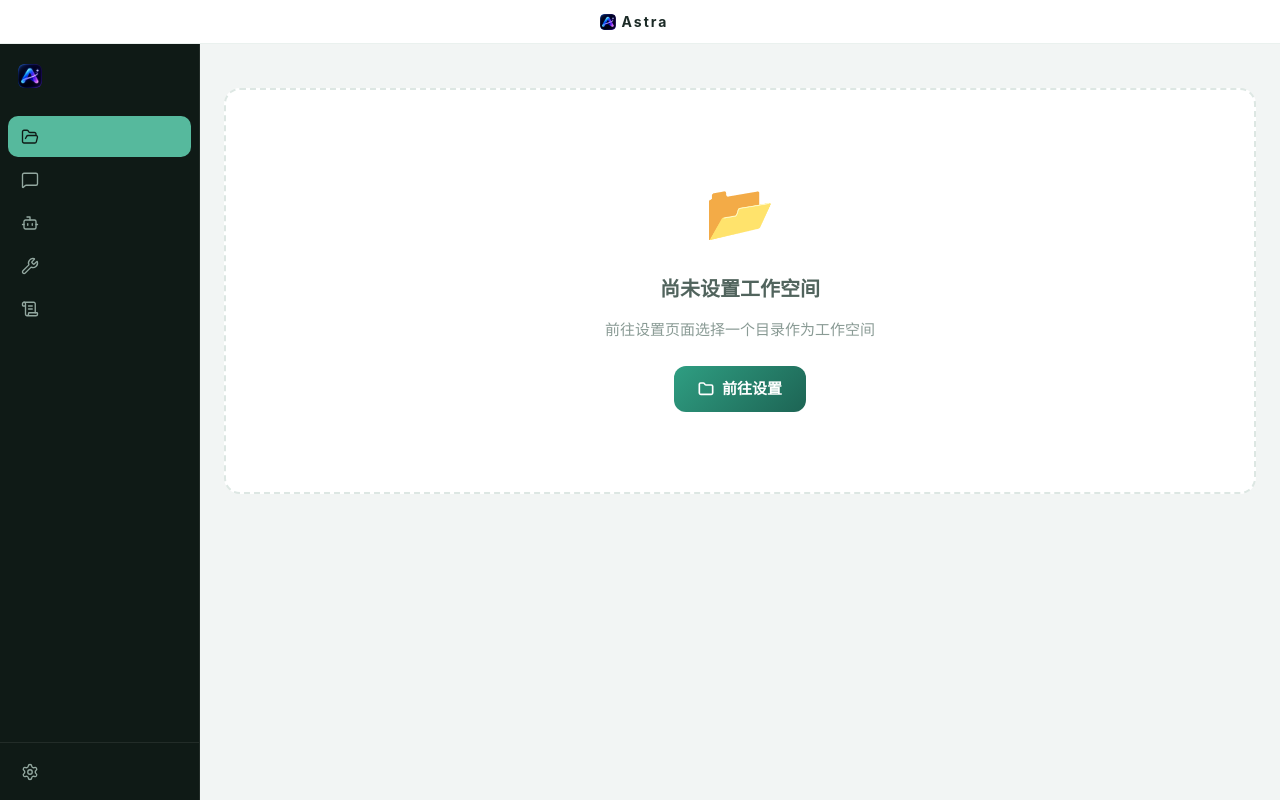
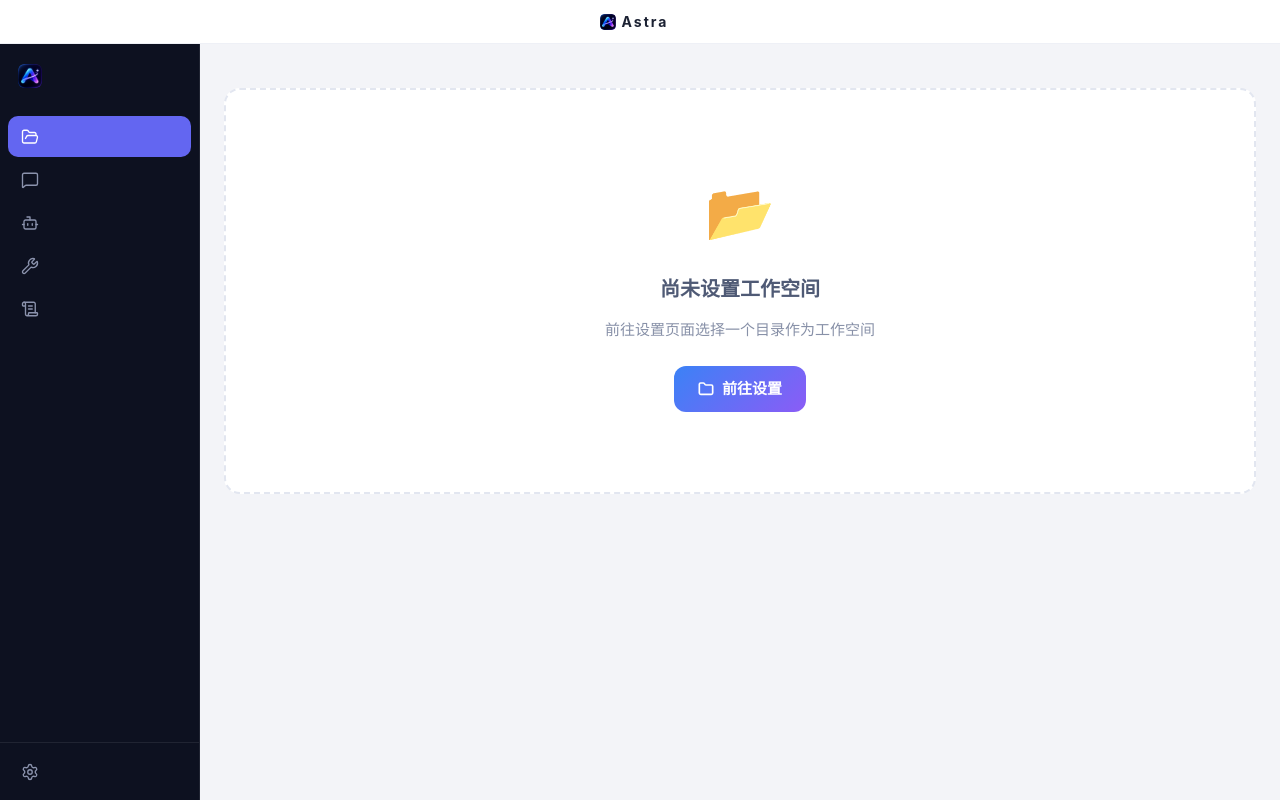
Before and after one commit to alanpaper/astra, a React (Vite) app in the folder src/: page / in a window 1280 px wide. Built offline with nearby package versions, Linux system fonts and the light colour scheme.

Commit message:
feat(theme): 主题色切换为 indigo，品牌色系全量更新

```diff
--- a/src/src/styles/_variables.scss
+++ b/src/src/styles/_variables.scss
@@ -1,8 +1,9 @@
 /* ============================================================
-   星野主题变量（唯一事实来源）— 按 campus-ai-frontend-design 分层
+   Astra 主题变量（唯一事实来源）— 按 campus-ai-frontend-design 分层
    - 亮/暗主题通过 <html data-theme="dark|light"> 切换
    - 每个变量必须同时定义亮/暗两份，漏一份就是暗色模式 bug
    - 暗色不是简单反转：brand 色阶整体反向（暗色下 brand-50 是深底、brand-700 是浅字）
+   - 品牌色为靛蓝紫（indigo）色阶，对齐 logo 的 蓝紫渐变 + 深空蓝黑底
    - 下半部分保留旧版变量名（--accent/--bg-card/--error-* 等）作为语义别名，
      指向上面的新色阶，存量样式无需改动即可跟随主题
    ============================================================ */
@@ -11,15 +12,15 @@
 [data-theme='light'] {
   color-scheme: light;
 
-  /* ===== 1. 品牌色：青墨绿色阶 ===== */
-  --brand-50: #f2faf7;
-  --brand-100: #ddf3ea;
-  --brand-200: #b9e6d6;
-  --brand-300: #8ad3bc;
-  --brand-400: #56b99d;
-  --brand-500: #2f9e82;
-  --brand-600: #237f68;
-  --brand-700: #1d6454;
+  /* ===== 1. 品牌色：靛蓝紫色阶（对齐 Astra logo） ===== */
+  --brand-50: #f4f4fe;
+  --brand-100: #e8e8fd;
+  --brand-200: #d0d1fb;
+  --brand-300: #a8aef8;
+  --brand-400: #7c83f2;
+  --brand-500: #6366f1;
+  --brand-600: #4f46e5;
+  --brand-700: #4338ca;
 
   /* ===== 2. 语义色（Tailwind emerald / amber / red / blue） ===== */
   --success-50: #ecfdf5;
@@ -55,32 +56,32 @@
   --info-600: #2563eb;
   --info-700: #1d4ed8;
 
-  /* ===== 3. 背景/表面 ===== */
-  --bg-body: #f2f5f4;
+  /* ===== 3. 背景/表面（蓝灰冷调） ===== */
+  --bg-body: #f3f4f8;
   --bg-surface: #ffffff;
-  --bg-surface-soft: #f6faf8;
+  --bg-surface-soft: #f6f7fb;
   --bg-elevated: #ffffff;
   --bg-glass: rgba(255, 255, 255, 0.72);
 
-  /* ===== 4. 文字 ===== */
-  --text-primary: #1c2b27;
-  --text-secondary: #51645d;
-  --text-muted: #8a9b95;
-  --text-placeholder: #c2cfc9;
+  /* ===== 4. 文字（藏青调） ===== */
+  --text-primary: #1c2233;
+  --text-secondary: #4f5a75;
+  --text-muted: #8891a8;
+  --text-placeholder: #c3c9d9;
   --text-inverse: #ffffff;
 
   /* ===== 5. 边框 ===== */
-  --border-color: #dde7e3;
-  --border-strong: #c4d2cc;
-  --divider: #eaf1ee;
+  --border-color: #e2e6f0;
+  --border-strong: #c8cede;
+  --divider: #eef0f6;
 
-  /* ===== 6. 渐变/阴影/圆角 ===== */
-  --gradient-brand: linear-gradient(135deg, #2f9e82, #1d6454);
-  --shadow-sm: rgba(20, 32, 27, 0.05);
-  --shadow-md: rgba(20, 32, 27, 0.08);
-  --shadow-hover: rgba(20, 32, 27, 0.12);
-  --shadow-lg: 0 24px 48px rgba(20, 32, 27, 0.22);
-  --shadow-glow: 0 4px 16px rgba(47, 158, 130, 0.35);
+  /* ===== 6. 渐变/阴影/圆角（渐变对齐 logo：蓝→紫） ===== */
+  --gradient-brand: linear-gradient(135deg, #3b82f6, #8b5cf6);
+  --shadow-sm: rgba(15, 20, 40, 0.05);
+  --shadow-md: rgba(15, 20, 40, 0.08);
+  --shadow-hover: rgba(15, 20, 40, 0.12);
+  --shadow-lg: 0 24px 48px rgba(15, 20, 40, 0.22);
+  --shadow-glow: 0 4px 16px rgba(99, 102, 241, 0.35);
   --radius-sm: 6px;
   --radius-md: 10px;
   --radius-lg: 14px;
@@ -88,19 +89,19 @@
   --radius-full: 999px;
 
   /* ===== 7. 组件级 ===== */
-  --overlay: rgba(8, 14, 12, 0.55);
-  --tooltip-bg: #1c2b27;
-  --tooltip-text: #f2faf7;
-  --scrollbar-thumb: #c4d2cc;
-  --scrollbar-thumb-hover: #8a9b95;
+  --overlay: rgba(10, 14, 28, 0.55);
+  --tooltip-bg: #1c2233;
+  --tooltip-text: #f4f4fe;
+  --scrollbar-thumb: #c8cede;
+  --scrollbar-thumb-hover: #8891a8;
   --on-accent-text: rgba(255, 255, 255, 0.88);
   --on-accent-soft: rgba(255, 255, 255, 0.25);
   --on-accent-border: rgba(255, 255, 255, 0.2);
 
-  /* 代码块（设计约定：亮暗主题下都用墨绿深底） */
-  --code-bg: #101b17;
-  --code-bg-deep: #0b1210;
-  --code-text: #dce8e3;
+  /* 代码块（设计约定：亮暗主题下都用深空蓝黑底） */
+  --code-bg: #10131f;
+  --code-bg-deep: #0a0d17;
+  --code-text: #dfe3f0;
   --code-border: rgba(255, 255, 255, 0.08);
 
   /* ===== 语义别名（旧变量名 → 新色阶） ===== */
@@ -118,10 +119,10 @@
   --accent-bg: var(--brand-50);
   --accent-bg-hover: var(--brand-100);
   --accent-gradient: var(--gradient-brand);
-  --accent-shadow: rgba(47, 158, 130, 0.3);
-  --accent-shadow-hover: rgba(47, 158, 130, 0.4);
-  --accent-light: rgba(47, 158, 130, 0.1);
-  --accent-ring: rgba(47, 158, 130, 0.28);
+  --accent-shadow: rgba(99, 102, 241, 0.3);
+  --accent-shadow-hover: rgba(99, 102, 241, 0.4);
+  --accent-light: rgba(99, 102, 241, 0.1);
+  --accent-ring: rgba(99, 102, 241, 0.28);
 
   --link: var(--info-500);
   --link-hover: var(--info-600);
@@ -143,29 +144,29 @@
   --highlight-bg: rgba(254, 240, 138, 0.5);
   --highlight-text: #1e293b;
 
-  /* 深色侧边栏（两种主题下侧边栏都是墨绿深底） */
-  --sidebar-bg: #0f1a16;
-  --sidebar-text: #93a8a0;
-  --sidebar-text-hover: #dce8e3;
-  --sidebar-active-bg: #56b99d;
-  --sidebar-active-text: #0f1a16;
+  /* 深色侧边栏（两种主题下侧边栏都是深空蓝黑底） */
+  --sidebar-bg: #0d1120;
+  --sidebar-text: #8b93ad;
+  --sidebar-text-hover: #dfe3f0;
+  --sidebar-active-bg: #6366f1;
+  --sidebar-active-text: #ffffff;
   --sidebar-border: rgba(255, 255, 255, 0.08);
-  --sidebar-hover-bg: rgba(86, 185, 157, 0.14);
-  --sidebar-accent: #56b99d;
+  --sidebar-hover-bg: rgba(124, 131, 242, 0.14);
+  --sidebar-accent: #7c83f2;
 }
 
 [data-theme='dark'] {
   color-scheme: dark;
 
-  /* ===== 1. 品牌色：青墨绿色阶（反向） ===== */
-  --brand-50: #12201b;
-  --brand-100: #1a2c26;
-  --brand-200: #243c33;
-  --brand-300: #4f7a6b;
-  --brand-400: #6fa894;
-  --brand-500: #8ac7b2;
-  --brand-600: #a8dccb;
-  --brand-700: #c6ecdd;
+  /* ===== 1. 品牌色：靛蓝紫色阶（反向） ===== */
+  --brand-50: #131527;
+  --brand-100: #1b1e35;
+  --brand-200: #262a47;
+  --brand-300: #666fd0;
+  --brand-400: #8a93e8;
+  --brand-500: #a5abee;
+  --brand-600: #c1c6f4;
+  --brand-700: #dcdff9;
 
   /* ===== 2. 语义色 ===== */
   --success-50: rgba(16, 185, 129, 0.12);
@@ -201,32 +202,32 @@
   --info-600: #60a5fa;
   --info-700: #93c5fd;
 
-  /* ===== 3. 背景/表面 ===== */
-  --bg-body: #0e1615;
-  --bg-surface: #152019;
-  --bg-surface-soft: #1a2a24;
-  --bg-elevated: #1c2b26;
-  --bg-glass: rgba(14, 22, 21, 0.72);
+  /* ===== 3. 背景/表面（深空蓝黑，对齐 logo 底色） ===== */
+  --bg-body: #0d0f1a;
+  --bg-surface: #151829;
+  --bg-surface-soft: #1a1e33;
+  --bg-elevated: #1d2136;
+  --bg-glass: rgba(13, 15, 26, 0.72);
 
   /* ===== 4. 文字 ===== */
-  --text-primary: #e4ece9;
-  --text-secondary: #a3b5ae;
-  --text-muted: #6d817a;
-  --text-placeholder: #46564f;
-  --text-inverse: #0e1615;
+  --text-primary: #e5e7f2;
+  --text-secondary: #a6abc4;
+  --text-muted: #6d7392;
+  --text-placeholder: #454b66;
+  --text-inverse: #0d0f1a;
 
   /* ===== 5. 边框 ===== */
   --border-color: rgba(255, 255, 255, 0.1);
   --border-strong: rgba(255, 255, 255, 0.16);
   --divider: rgba(255, 255, 255, 0.06);
 
-  /* ===== 6. 渐变/阴影/圆角 ===== */
-  --gradient-brand: linear-gradient(135deg, #2f9e82, #1d6454);
+  /* ===== 6. 渐变/阴影/圆角（渐变对齐 logo：蓝→紫） ===== */
+  --gradient-brand: linear-gradient(135deg, #3b82f6, #8b5cf6);
   --shadow-sm: rgba(0, 0, 0, 0.25);
   --shadow-md: rgba(0, 0, 0, 0.35);
   --shadow-hover: rgba(0, 0, 0, 0.45);
   --shadow-lg: 0 24px 48px rgba(0, 0, 0, 0.5);
-  --shadow-glow: 0 4px 16px rgba(47, 158, 130, 0.4);
+  --shadow-glow: 0 4px 16px rgba(99, 102, 241, 0.4);
   --radius-sm: 6px;
   --radius-md: 10px;
   --radius-lg: 14px;
@@ -235,18 +236,18 @@
 
   /* ===== 7. 组件级 ===== */
   --overlay: rgba(0, 0, 0, 0.6);
-  --tooltip-bg: #e4ece9;
-  --tooltip-text: #12201b;
-  --scrollbar-thumb: #2a3b35;
-  --scrollbar-thumb-hover: #3a4d46;
+  --tooltip-bg: #e5e7f2;
+  --tooltip-text: #131527;
+  --scrollbar-thumb: #2a2f4a;
+  --scrollbar-thumb-hover: #3a4066;
   --on-accent-text: rgba(255, 255, 255, 0.88);
   --on-accent-soft: rgba(255, 255, 255, 0.25);
   --on-accent-border: rgba(255, 255, 255, 0.2);
 
-  /* 代码块（设计约定：亮暗主题下都用墨绿深底） */
-  --code-bg: #101b17;
-  --code-bg-deep: #0b1210;
-  --code-text: #dce8e3;
+  /* 代码块（设计约定：亮暗主题下都用深空蓝黑底） */
+  --code-bg: #10131f;
+  --code-bg-deep: #0a0d17;
+  --code-text: #dfe3f0;
   --code-border: rgba(255, 255, 255, 0.08);
 
   /* ===== 语义别名（旧变量名 → 新色阶） ===== */
@@ -254,7 +255,7 @@
   --bg-card: var(--bg-surface);
   --bg-card-hover: var(--bg-surface-soft);
   --bg-subtle: var(--bg-surface-soft);
-  --bg-input: #1c2b26;
+  --bg-input: #1d2136;
 
   --border: var(--border-color);
   --border-light: var(--divider);
@@ -264,10 +265,10 @@
   --accent-bg: var(--brand-50);
   --accent-bg-hover: var(--brand-100);
   --accent-gradient: var(--gradient-brand);
-  --accent-shadow: rgba(47, 158, 130, 0.35);
-  --accent-shadow-hover: rgba(47, 158, 130, 0.45);
-  --accent-light: rgba(138, 199, 178, 0.12);
-  --accent-ring: rgba(138, 199, 178, 0.3);
+  --accent-shadow: rgba(99, 102, 241, 0.35);
+  --accent-shadow-hover: rgba(99, 102, 241, 0.45);
+  --accent-light: rgba(138, 147, 232, 0.12);
+  --accent-ring: rgba(138, 147, 232, 0.3);
 
   --link: var(--info-400);
   --link-hover: var(--info-300);
@@ -287,15 +288,15 @@
   --info-text: var(--info-400);
 
   --highlight-bg: rgba(254, 240, 138, 0.25);
-  --highlight-text: #e4ece9;
+  --highlight-text: #e5e7f2;
 
-  /* 深色侧边栏（两种主题下侧边栏都是墨绿深底） */
-  --sidebar-bg: #0a1210;
-  --sidebar-text: #7e938b;
-  --sidebar-text-hover: #dce8e3;
-  --sidebar-active-bg: #56b99d;
-  --sidebar-active-text: #0a1210;
+  /* 深色侧边栏（两种主题下侧边栏都是深空蓝黑底） */
+  --sidebar-bg: #090b14;
+  --sidebar-text: #7e849e;
+  --sidebar-text-hover: #dfe3f0;
+  --sidebar-active-bg: #6366f1;
+  --sidebar-active-text: #ffffff;
   --sidebar-border: rgba(255, 255, 255, 0.06);
-  --sidebar-hover-bg: rgba(86, 185, 157, 0.16);
-  --sidebar-accent: #56b99d;
+  --sidebar-hover-bg: rgba(124, 131, 242, 0.16);
+  --sidebar-accent: #7c83f2;
 }
```
